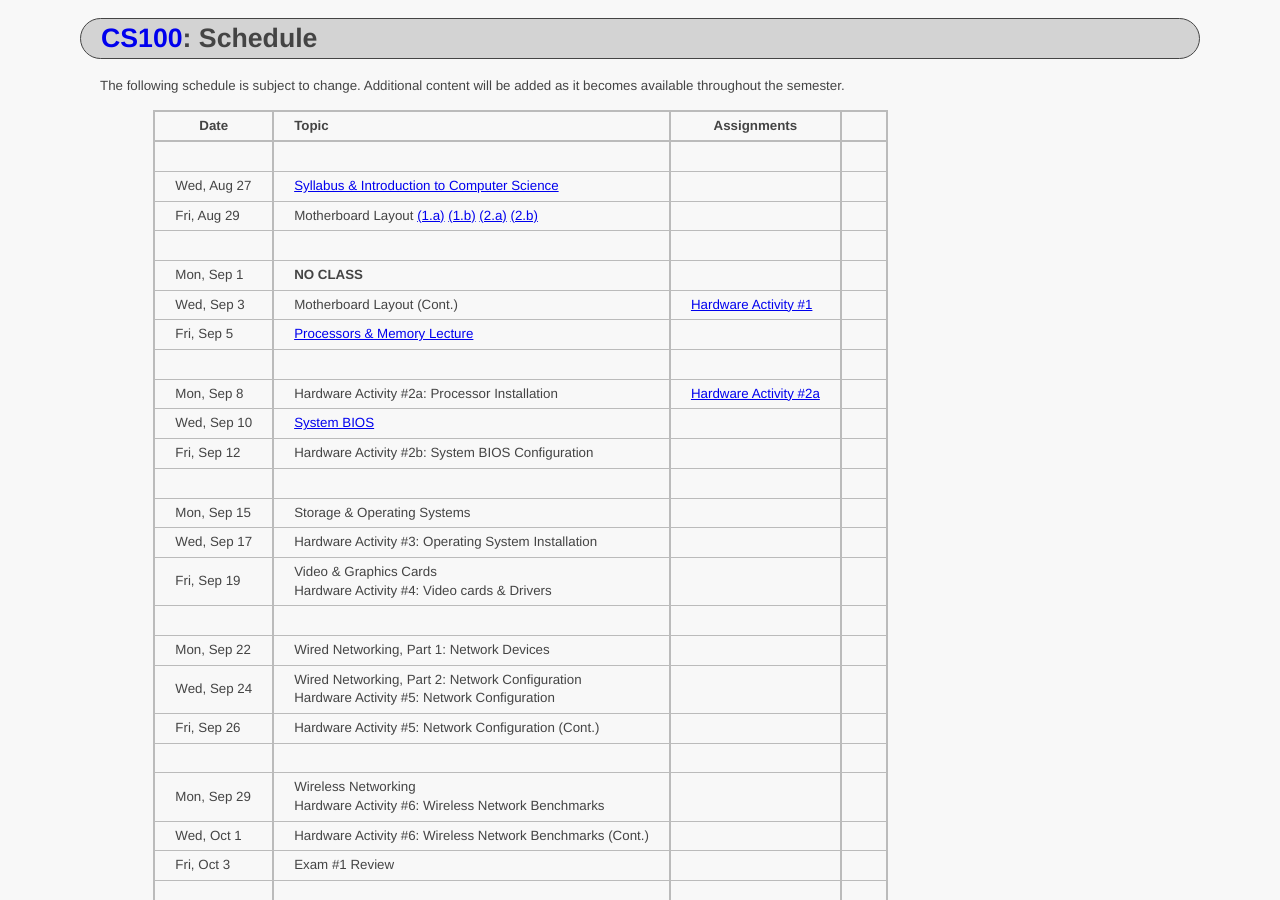
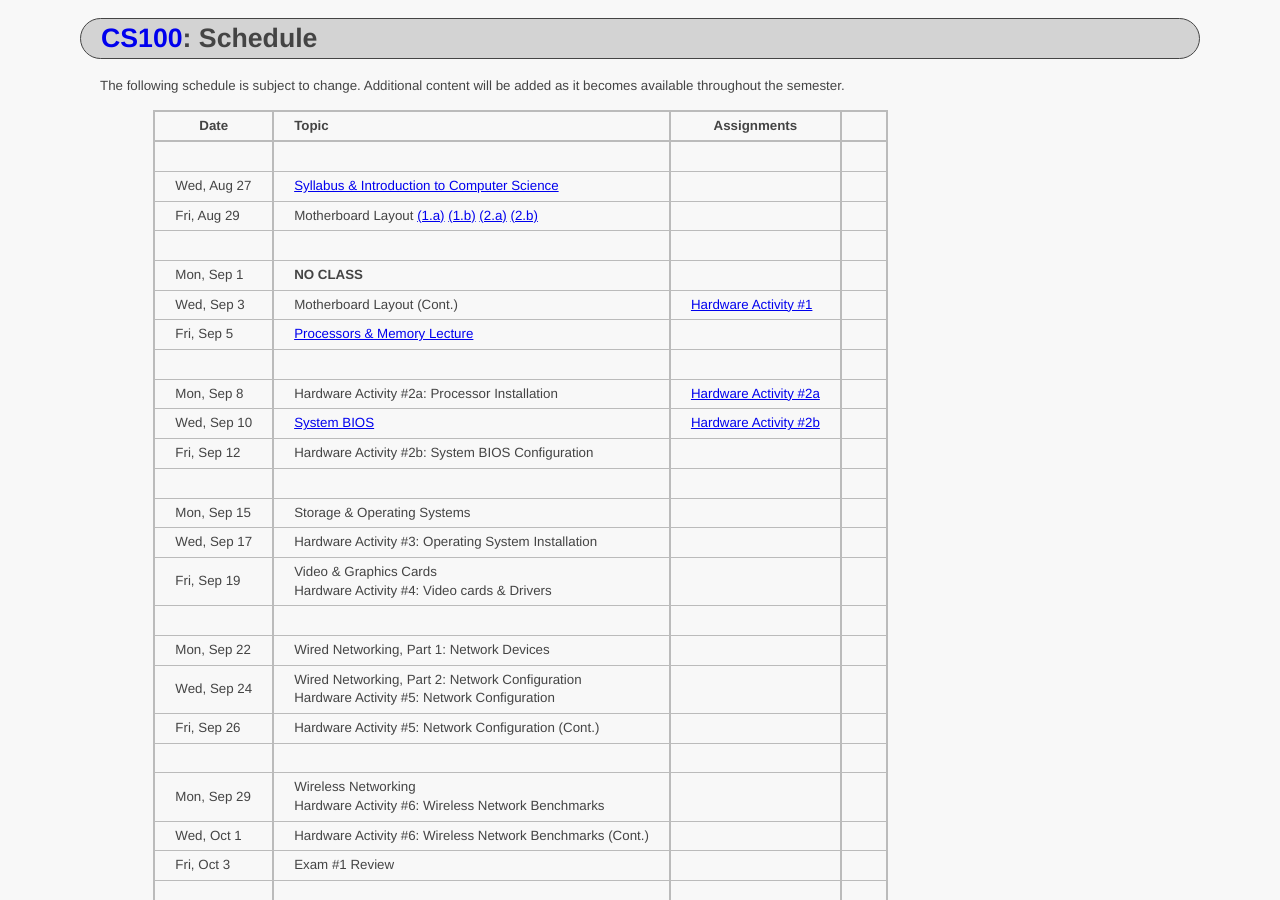
Before and after one commit to ycpcs/cs100-fall2014, a Jekyll site: the page built from schedule.md, in a window 1280 px wide and 900 px high. Built offline with Jekyll 4.4.1, drawn with Linux system fonts in a browser that asks for light colours; Markdown is read by kramdown in place of the engine named in the settings.

Commit message:
added HW activity 2b

```diff
--- a/schedule.md
+++ b/schedule.md
@@ -19,8 +19,8 @@
 >| Fri, Sep 5     |  [Processors & Memory Lecture](lectures/HW_lecture2_processors_and_memory.pdf)                       |                         |
 >|||
 >| Mon, Sep 8     |  Hardware Activity #2a: Processor Installation                                                       |  [Hardware Activity #2a](activities_hw/HW_Activity2a.pdf)  | <!-- Hardware Activity #2a -->
->| Wed, Sep 10    |  [System BIOS](lectures/HW_lecture3_BIOS.pdf)                                                                                         |                         |
->| Fri, Sep 12    |  Hardware Activity #2b: System BIOS Configuration                                                    |                         | <!-- Hardware Activity #2b -->
+>| Wed, Sep 10    |  [System BIOS](lectures/HW_lecture3_BIOS.pdf)                                                        |  [Hardware Activity #2b](activities_hw/HW_Activity2b.pdf) <!-- Hardware Activity #2b -->
+>| Fri, Sep 12    |  Hardware Activity #2b: System BIOS Configuration                                                    |                         |
 >|||
 >| Mon, Sep 15    |  Storage & Operating Systems                                                                         |                         |
 >| Wed, Sep 17    |  Hardware Activity #3: Operating System Installation                                                 |                         | <!-- Hardware Activity #3 -->
```
Also changed, not shown: 2 other files.
